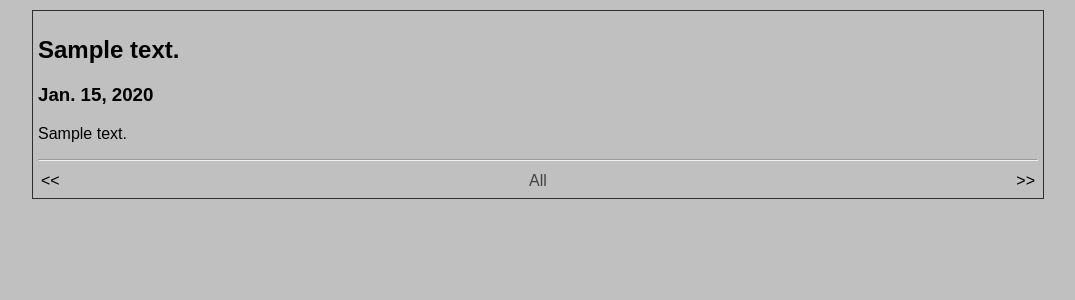
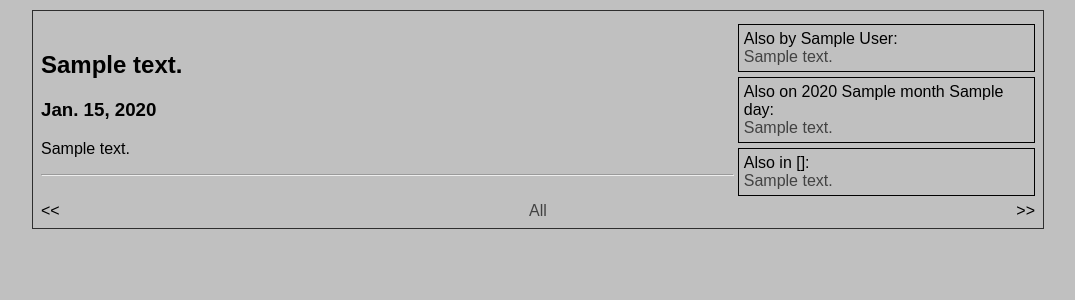
Before and after one commit to jlev/virtualgaza, a Django app: template templates/testimony/post_list.html in a window 1280 px wide. Shown: the part 80-380 px from the top of the page, without its empty margins (102-1177 px from the left). Run offline with Django 3.2, Linux system fonts and the light colour scheme; the template is opened without the code that fills it: most values are stand-ins (such as "Sample title", 1, 10 or a date in 2020).

Commit message:
adding related content templates and css

```diff
--- a/media/styles/posts.css
+++ b/media/styles/posts.css
@@ -1,5 +1,21 @@
+#postContent {
+	width:700px;
+}
+
+#relatedPosts {
+	width:300px;
+	vertical-align:top;
+}
+
+#relatedPosts .relatedBox {
+	border:1px solid black;
+	padding:5px;
+	margin-top:5px;
+}
+
 #prevLink {
 	text-align:left;
+	width:50%;
 }
 
 #allLink {
@@ -8,4 +24,5 @@
 
 #nextLink {
 	text-align:right;
+	width:50%;
 }
--- a/templates/testimony/post_list.html
+++ b/templates/testimony/post_list.html
@@ -7,19 +7,53 @@
 {%endblock%}
 
 {% block content %}
+<table width=100%>
+	<tr>
+		<td id="postContent">
 {% for post in postList %}
 	<h2>{{ post.description }}</h2>
 	<h3>{{ post.created_date.date }}</h3>
 	{{ post.text|linebreaks}}
 	<hr>
 {% endfor %}
+</td>
 
-<table width=100%>
-<tr>
+<td id="relatedPosts">
+	{%if alsoByAuthor %}
+	<div class="relatedBox">
+		Also by {{first_name}} {{last_name}}:<br>
+		{% for post in alsoByAuthor %}
+		<a href={{post.url}}>{{post.description}}</a><br>
+		{%endfor%}
+	</div>
+	{%endif%}
 
+	{%if alsoOnDate %}
+	<div class="relatedBox">
+		Also on {{year}} {{month}} {{day}}:<br>
+		{% for post in alsoOnDate %}
+		<a href={{post.url}}>{{post.description}}</a><br>
+		{%endfor%}
+	</div>
+	{%endif%}
+
+	{%if alsoInNeighborhood %}
+	<div class="relatedBox">
+	Also in {{theNeighborhood}}:<br>
+		{% for post in alsoInNeighborhood %}
+		<a href={{post.url}}>{{post.description}}</a><br>
+		{%endfor%}
+	</div>
+	{%endif%}
+</td>
+</tr>
+</table>
+
+<table>
+<tr width=100%>
 <td id="prevLink">
 	{% if prev%}
-	<a href={{prev}}>&lt;&lt;</a>
+	<a href={{prev.url}}>&lt;&lt;</a>
 	{% else %}
 	&lt;&lt;
 	{%endif%}
@@ -27,7 +61,7 @@
 <td id="allLink"><a href="/author/{{first_name|slugify}}_{{last_name|slugify}}/">All</a></td>
 <td id="nextLink">
 	{%if next %}
-	<a href={{next}}>&gt;&gt;</a>
+	<a href={{next.url}}>&gt;&gt;</a>
 	{%else%}
 	&gt;&gt;
 	{%endif%}
```
